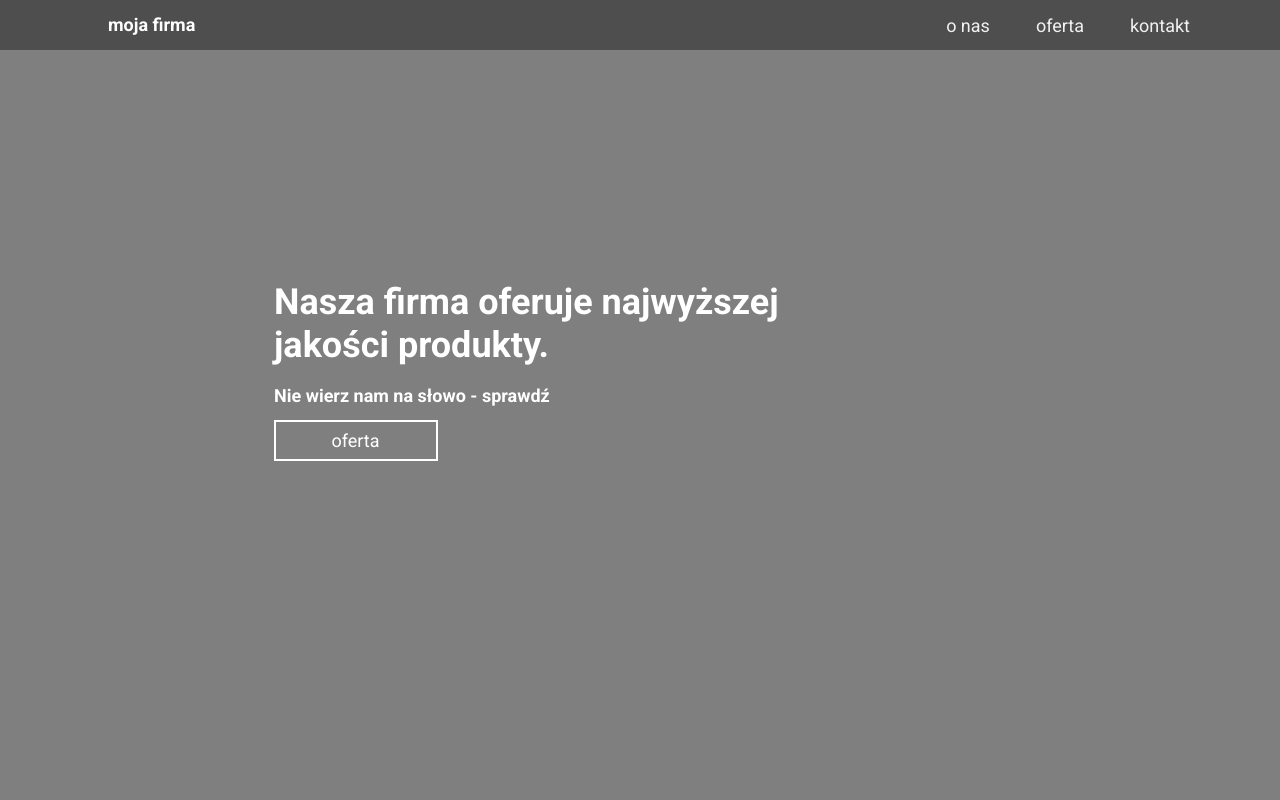
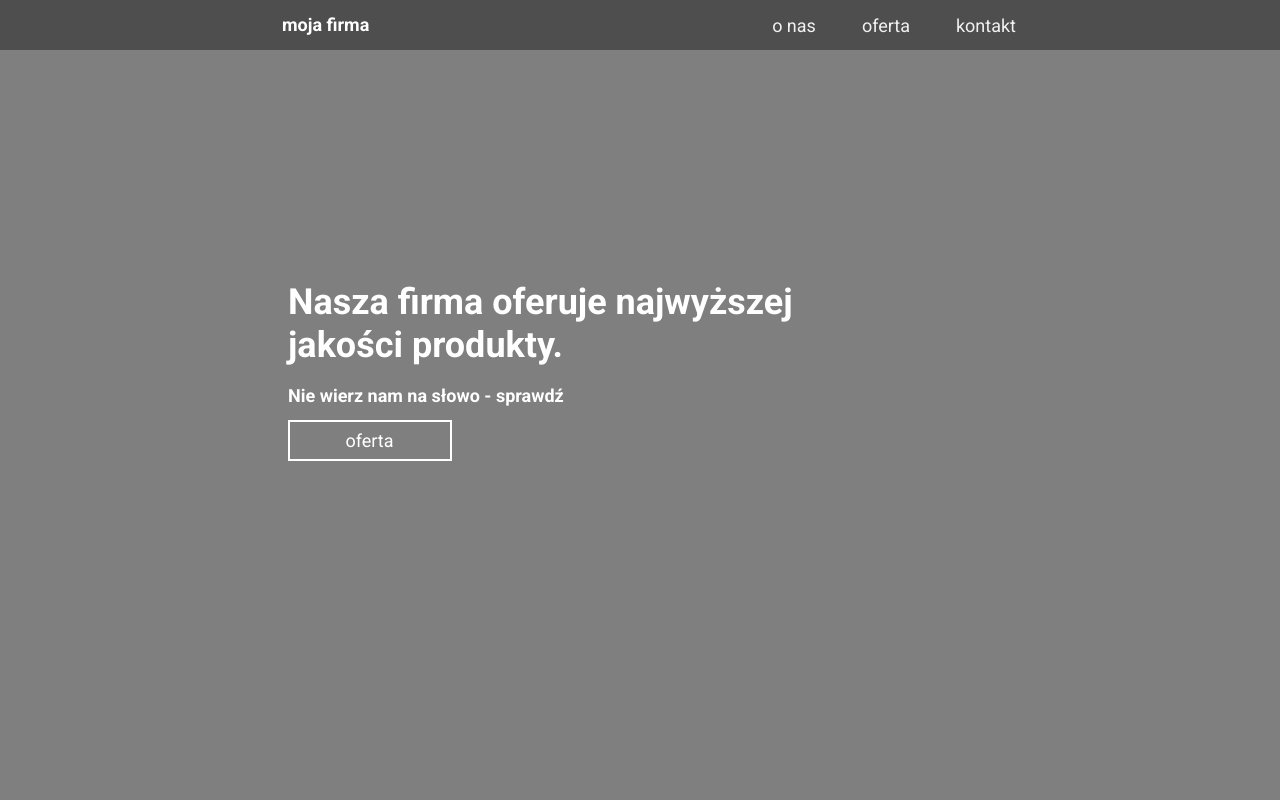
Before and after one commit to HomerPapryk/Projekt1, a plain HTML site: page index.html in a window 1280 px wide. Shown: the top 800 px of the page. Drawn offline with Linux system fonts and the light colour scheme.

Commit message:
header fix

```diff
--- a/index.html
+++ b/index.html
@@ -17,12 +17,14 @@
   </head>
   <body>
     <header class="header">
+      <div class="container">
         <div class="logo">moja firma</div>
         <nav class="navigation">
           <a href="#about" class="nav-link">o nas</a>
           <a href="#offer" class="nav-link">oferta</a>
           <a href="#" class="nav-link disabled">kontakt</a>
         </nav>
+      </div>
     </header>
 
       <section class="landing-page">
--- a/styles.css
+++ b/styles.css
@@ -10,12 +10,12 @@ html {
 }
 
 .container {
-  width: 100%;
   max-width: 960px;
   margin: 0 auto;
+  padding: 0 14px;
+  width: 100%;
   box-sizing: border-box;
 }
-
 /* Header */
 .header {
   width: 100%;
@@ -23,9 +23,15 @@ html {
   background-color: #4e4e4e;
   display: flex;
   align-items: center;
+  justify-content: center; /* Center the content */
+  box-sizing: border-box;
+}
+
+.header .container {
+  display: flex;
   justify-content: space-between;
-  padding: 0 14px;
-  box-sizing: border-box;
+  align-items: center;
+  width: 100%;
 }
 
 /* Logo */
```
Lines whose indentation alone changed are shown as unchanged.
